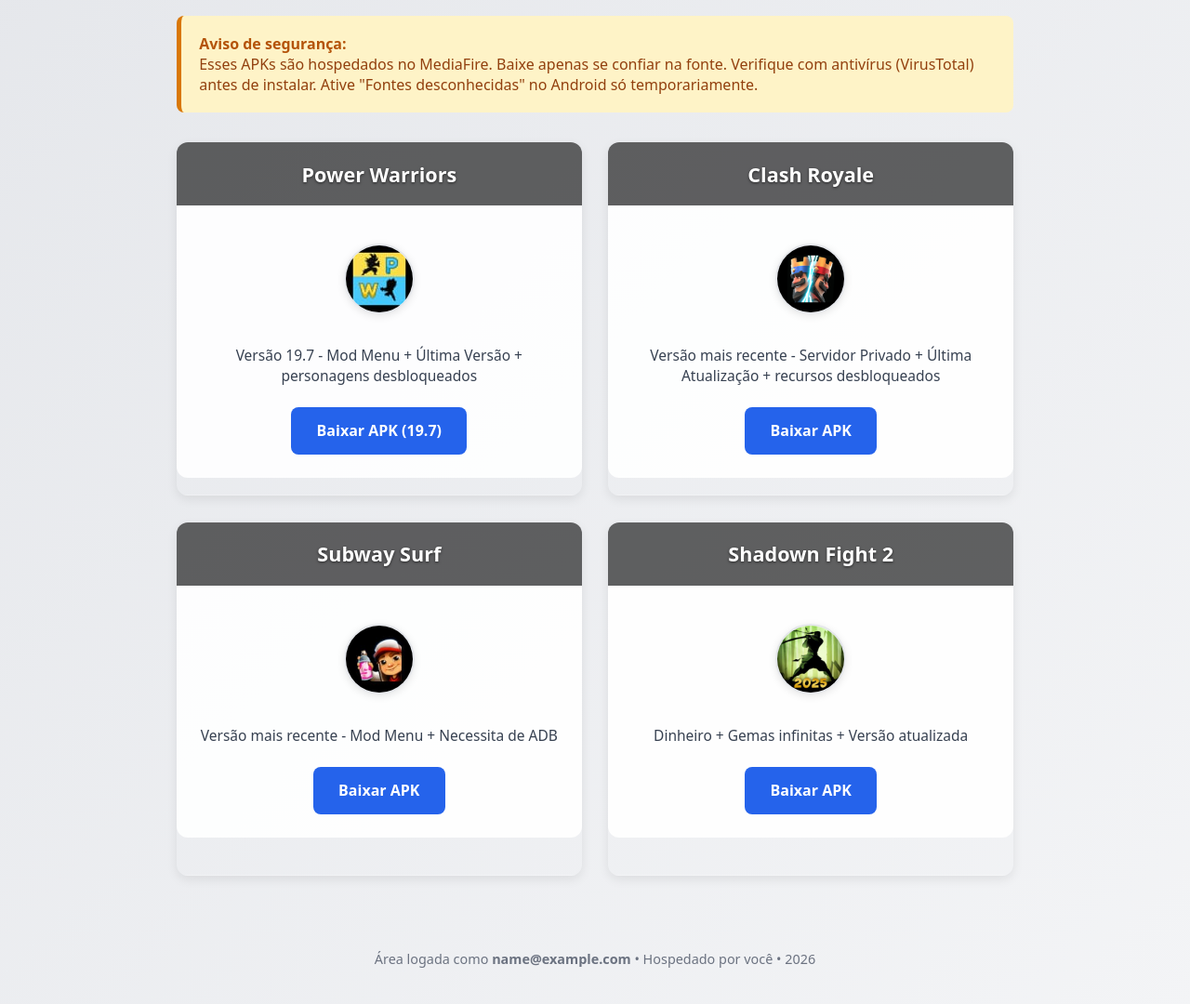
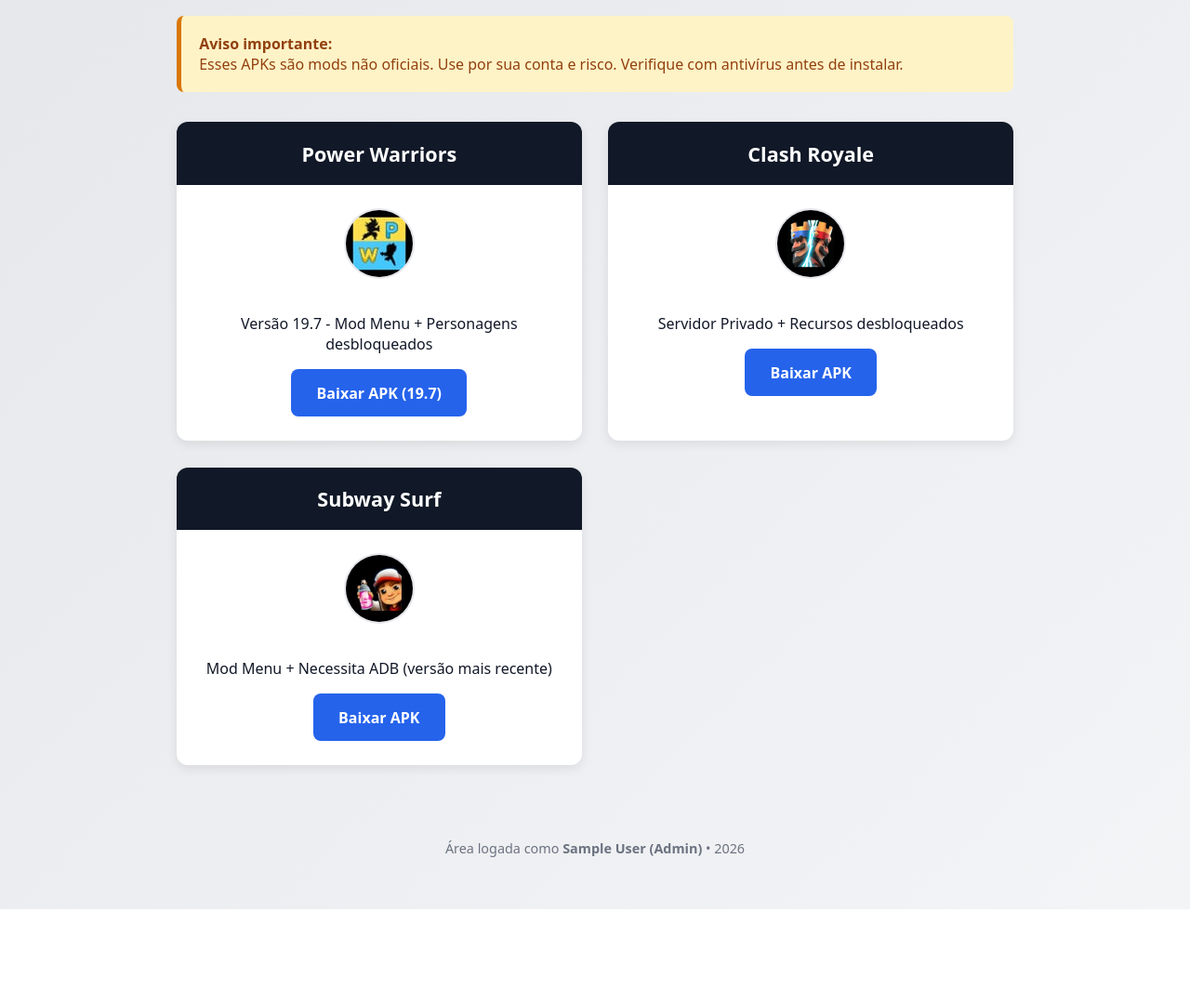
Before and after one commit to FantasmaVendas/Fantas-MOD, a website: page dashboard.html in a window 1280 px wide. Shown: the part 120-1200 px from the top of the page at 93% size. After the commit the page ends 1098 px from the top, so only its background shows below. Drawn offline with Linux system fonts and the light colour scheme; sample sign-in values are in the browser's storage.

Commit message:
Update dashboard.html

```diff
--- a/dashboard.html
+++ b/dashboard.html
@@ -3,7 +3,7 @@
 <head>
   <meta charset="UTF-8" />
   <meta name="viewport" content="width=device-width, initial-scale=1.0"/>
-  <title>Downloads de Jogos APK</title>
+  <title>Meus Jogos APK</title>
 
   <link rel="stylesheet" href="https://cdnjs.cloudflare.com/ajax/libs/font-awesome/6.5.0/css/all.min.css"/>
 
@@ -40,28 +40,28 @@
     }
     .profile-circle {
       position: absolute;
-      top: 0; left: 0;
-      width: 100%; height: 100%;
+      inset: 0;
       background: url('circle.png') no-repeat center center;
       background-size: contain;
       border: 3px solid #00f0ff;
       border-radius: 50%;
       pointer-events: none;
       z-index: 2;
-      box-sizing: border-box;
     }
     .user-profile {
-      width: 70%; height: 70%; margin: 15%;
+      width: 70%;
+      height: 70%;
+      margin: 15%;
       border-radius: 50%;
       object-fit: cover;
-      box-shadow: 0 2px 6px rgba(0,0,0,0.1);
       position: relative;
       z-index: 1;
     }
     .user-menu {
       display: none;
       position: absolute;
-      top: 60px; right: 0;
+      top: 60px;
+      right: 0;
       background: url('BackgroundMenu.png') no-repeat center center;
       background-size: cover;
       border-radius: 12px;
@@ -73,9 +73,13 @@
     }
     .user-menu.active { display: block; }
     .menu-item {
-      display: flex; align-items: center; gap: 12px;
+      display: flex;
+      align-items: center;
+      gap: 12px;
       padding: 12px 16px;
-      color: #111827; text-decoration: none; font-weight: 500;
+      color: #111827;
+      text-decoration: none;
+      font-weight: 500;
       transition: background 0.2s;
       background: rgba(255,255,255,0.7);
     }
@@ -92,7 +96,6 @@
       border-radius: 8px;
       color: #92400e;
     }
-    .warning strong { color: #b45309; }
 
     .grid {
       display: grid;
@@ -100,46 +103,34 @@
       gap: 1.8rem;
     }
     .card {
-      background: url('Rectangle3.png') no-repeat center center;
-      background-size: cover;
+      background: #fff;
       border-radius: 12px;
       box-shadow: 0 4px 12px rgba(0,0,0,0.08);
       overflow: hidden;
       transition: transform 0.2s, box-shadow 0.2s;
-      text-align: center;
-      min-height: 380px;
     }
     .card:hover {
       transform: translateY(-6px);
       box-shadow: 0 10px 20px rgba(0,0,0,0.18);
     }
     .card-header {
-      background: rgba(0, 0, 0, 0.60);
+      background: #111827;
+      color: white;
       padding: 1.2rem;
       font-size: 1.35rem;
       font-weight: 700;
-      color: white;
-      text-shadow: 0 1px 3px rgba(0,0,0,0.6);
+      text-align: center;
     }
     .card-body {
-      background: rgba(255, 255, 255, 0.92);
       padding: 1.6rem 1.4rem;
-      border-radius: 0 0 12px 12px;
+      text-align: center;
     }
     .game-icon {
       width: 72px;
       height: 72px;
-      object-fit: contain;
       border-radius: 50%;
-      margin: 1rem auto 1.2rem;
+      margin-bottom: 1rem;
       border: 2px solid #e5e7eb;
-      box-shadow: 0 2px 8px rgba(0,0,0,0.1);
-    }
-    .card-body p {
-      margin: 0.6rem 0 1.4rem 0;
-      color: #374151;
-      font-size: 0.97rem;
-      line-height: 1.4;
     }
     .btn-download {
       display: inline-block;
@@ -149,13 +140,10 @@
       text-decoration: none;
       border-radius: 8px;
       font-weight: 600;
-      font-size: 1rem;
-      transition: background 0.2s, transform 0.15s;
+      transition: background 0.2s;
     }
-    .btn-download:hover {
-      background: #1d4ed8;
-      transform: translateY(-2px);
-    }
+    .btn-download:hover { background: #1d4ed8; }
+
     footer {
       text-align: center;
       margin-top: 3.5rem;
@@ -177,7 +165,7 @@
           <img
             id="userAvatar"
             src="user.png"
-            alt="Perfil do usuário"
+            alt="Perfil"
             class="user-profile"
             onerror="this.src='https://www.clipartmax.com/png/middle/296-2969961_no-image-user-profile-icon.png';"
           >
@@ -185,24 +173,21 @@
         </div>
         <div class="user-menu" id="userMenu">
           <a href="dashboard.html" class="menu-item">
-            <img src="home.png" alt="Home">
-            Home
+            <img src="home.png" alt="Home"> Home
           </a>
           <a href="suporte.html" class="menu-item">
-            <img src="support.png" alt="Suporte">
-            Suporte
+            <img src="support.png" alt="Suporte"> Suporte
           </a>
           <a href="#" id="logoutMenu" class="menu-item logout">
-            <img src="exit.png" alt="Sair">
-            Sair
+            <img src="exit.png" alt="Sair"> Sair
           </a>
         </div>
       </div>
     </header>
 
     <div class="warning">
-      <strong>Aviso de segurança:</strong><br>
-      Esses APKs são hospedados no MediaFire. Baixe apenas se confiar na fonte. Verifique com antivírus (VirusTotal) antes de instalar. Ative "Fontes desconhecidas" no Android só temporariamente.
+      <strong>Aviso importante:</strong><br>
+      Esses APKs são mods não oficiais. Use por sua conta e risco. Verifique com antivírus antes de instalar.
     </div>
 
     <div class="grid">
@@ -211,7 +196,7 @@
         <div class="card-header">Power Warriors</div>
         <div class="card-body">
           <img src="powerwarrios.png" alt="Power Warriors" class="game-icon">
-          <p>Versão 19.7 - Mod Menu + Última Versão + personagens desbloqueados</p>
+          <p>Versão 19.7 - Mod Menu + Personagens desbloqueados</p>
           <a href="https://www.mediafire.com/file/hjd4zyv8hrjfrxk/Power+Warriors_19.7.apk/file" target="_blank" class="btn-download">Baixar APK (19.7)</a>
         </div>
       </div>
@@ -220,7 +205,7 @@
         <div class="card-header">Clash Royale</div>
         <div class="card-body">
           <img src="ClashIcon.png" alt="Clash Royale" class="game-icon">
-          <p>Versão mais recente - Servidor Privado + Última Atualização + recursos desbloqueados</p>
+          <p>Servidor Privado + Recursos desbloqueados</p>
           <a href="https://www.mediafire.com/file/5jgo39jjp3x7o9y/ClashRoyale.apk/file" target="_blank" class="btn-download">Baixar APK</a>
         </div>
       </div>
@@ -228,25 +213,18 @@
       <div class="card">
         <div class="card-header">Subway Surf</div>
         <div class="card-body">
-          <img src="SubwayIcon.png" alt="Subway Surf ModMenu" class="game-icon">
-          <p>Versão mais recente - Mod Menu + Necessita de ADB</p>
+          <img src="SubwayIcon.png" alt="Subway Surf" class="game-icon">
+          <p>Mod Menu + Necessita ADB (versão mais recente)</p>
           <a href="https://www.mediafire.com/file/cohv3tohfsgm2zx/SubwaySuf.apk/file" target="_blank" class="btn-download">Baixar APK</a>
         </div>
       </div>
 
-      <div class="card">
-        <div class="card-header">Shadown Fight 2</div>
-        <div class="card-body">
-          <img src="ShadowFight2.png" alt="Shadown Fight 2" class="game-icon">
-          <p>Dinheiro + Gemas infinitas + Versão atualizada</p>
-          <a href="https://www.mediafire.com/file/7av8bqrc6oog0lj/Shadow+Fight.apk/file" target="_blank" class="btn-download">Baixar APK</a>
-        </div>
-      </div>
+      <!-- pode adicionar mais cards aqui -->
 
     </div>
 
     <footer>
-      Área logada como <strong id="userEmail">carregando...</strong> • Hospedado por você • 2026
+      Área logada como <strong id="userEmail">carregando...</strong> • 2026
     </footer>
 
   </div>
@@ -257,23 +235,47 @@
     }
 
     const user = JSON.parse(localStorage.getItem('userData') || '{}');
-    document.getElementById('userEmail').textContent = user.email || 'Usuário';
 
+    // Avatar
     const avatarEl = document.getElementById('userAvatar');
-    if (user.picture && user.loginMethod === 'google') {
+    if (user.picture) {
       avatarEl.src = user.picture;
     }
 
-    const userProfile = document.getElementById('userAvatar');
+    // Nome + status admin
+    let displayName = user.name || user.email || 'Usuário';
+    if (user.isAdmin) {
+      displayName += ' (Admin)';
+    }
+    document.getElementById('userEmail').textContent = displayName;
+
+    // Bloqueio para visitante
+    if (user.isVisitor) {
+      document.querySelectorAll('.btn-download').forEach(btn => {
+        btn.style.background = '#9ca3af';
+        btn.style.cursor = 'not-allowed';
+        btn.textContent = '🔒 Requer login';
+        btn.removeAttribute('href');
+        btn.onclick = function(e) {
+          e.preventDefault();
+          alert('No modo Visitante você não pode baixar mods.\nFaça login normal ou use token de administrador.');
+        };
+      });
+
+      document.querySelector('footer').innerHTML += '<br><strong style="color:#ef4444">Modo Visitante • Downloads bloqueados</strong>';
+    }
+
+    // Menu dropdown
+    const userAvatar = document.getElementById('userAvatar');
     const userMenu = document.getElementById('userMenu');
 
-    userProfile.addEventListener('click', (e) => {
+    userAvatar.addEventListener('click', (e) => {
       e.stopPropagation();
       userMenu.classList.toggle('active');
     });
 
     document.addEventListener('click', (e) => {
-      if (!userMenu.contains(e.target) && !document.querySelector('.profile-wrapper').contains(e.target)) {
+      if (!userMenu.contains(e.target) && e.target !== userAvatar) {
         userMenu.classList.remove('active');
       }
     });
```
